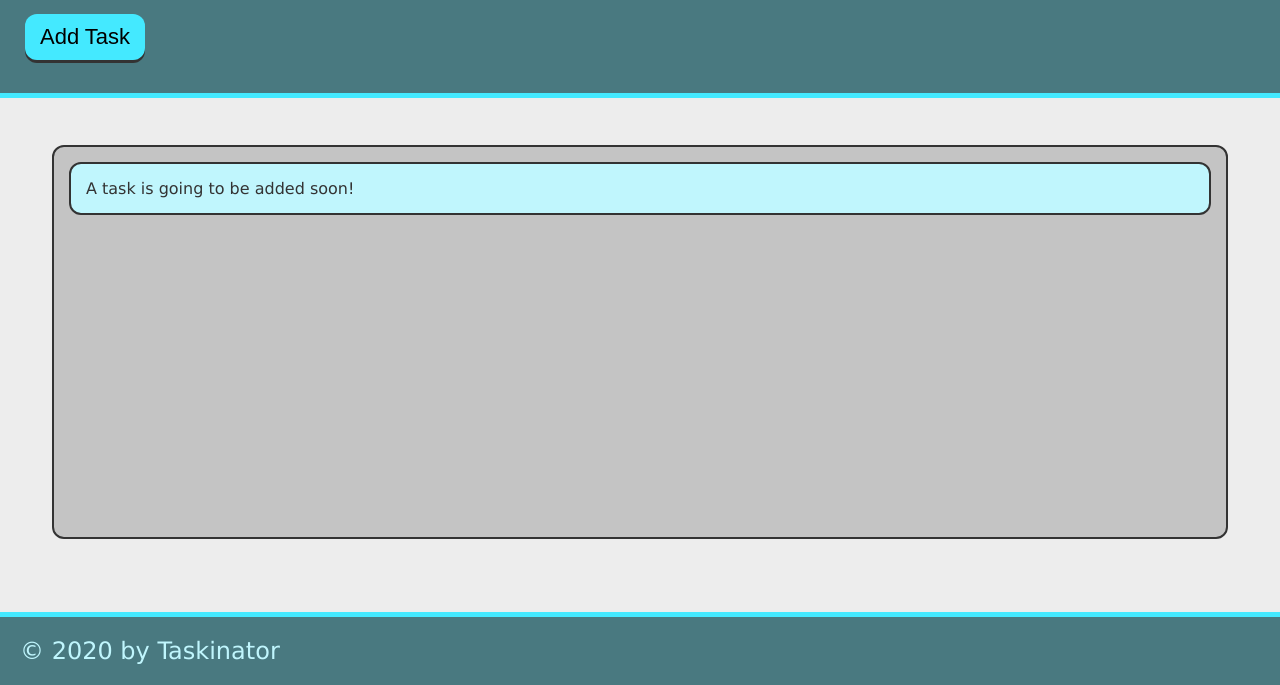
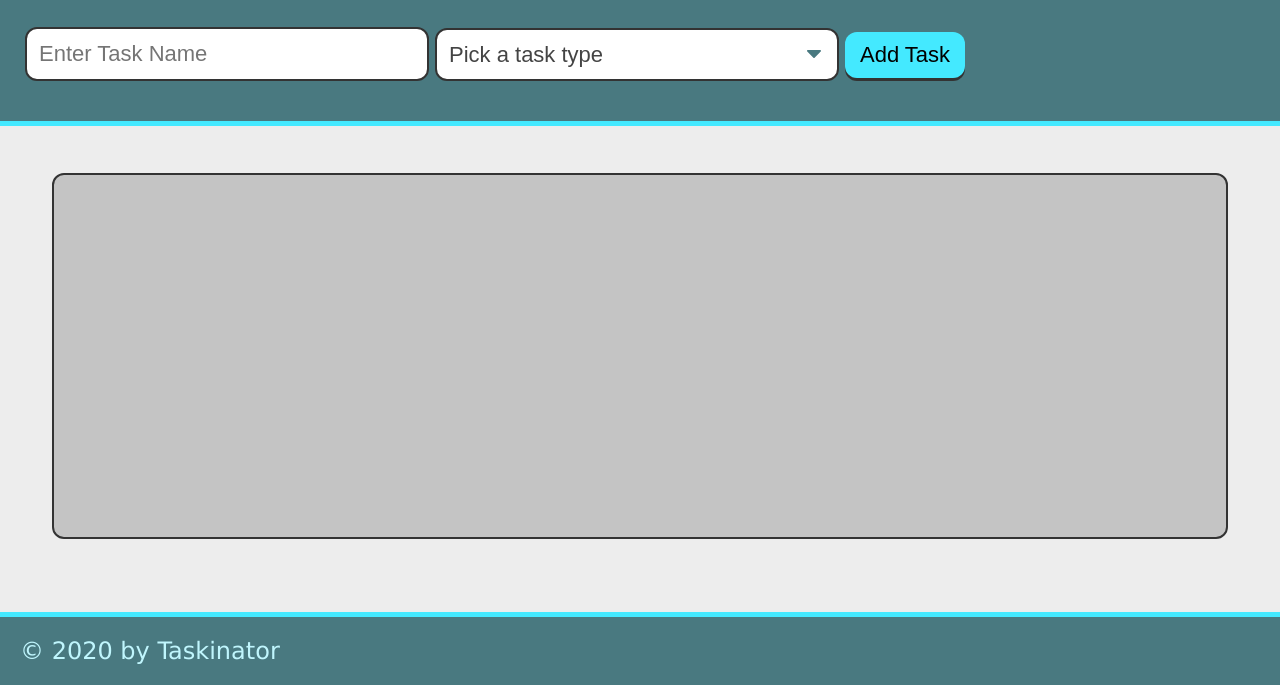
Before and after one commit to DiSantoz/taskinator, a plain HTML site: page index.html in a window 1280 px wide. Shown: the part 115-800 px from the top of the page. Drawn offline with Linux system fonts and the light colour scheme.

Commit message:
created form submission

```diff
--- a/assets/js/script.js
+++ b/assets/js/script.js
@@ -1,12 +1,15 @@
-var buttonEl = document.querySelector("#save-task");
+var formEl = document.querySelector("#task-form");
 var tasksToDoEl = document.querySelector("#tasks-to-do");
 
 //creates a function that creates a new task, styles the task, adds text, adds this element to task list
-var createTaskHandler = function (){
+var createTaskHandler = function (event){
+
+    event.preventDefault();
+
     var listItemEl = document.createElement("li");
     listItemEl.className = "task-item";
     listItemEl.textContent = "This is a new task.";
     tasksToDoEl.appendChild(listItemEl);
 };
 //when button is clicked, it calls up on the function above!
-buttonEl.addEventListener("click", createTaskHandler);
+formEl.addEventListener("submit", createTaskHandler);
--- a/index.html
+++ b/index.html
@@ -1,5 +1,6 @@
 <!DOCTYPE html>
 <html lang="en">
+
 <head>
     <meta charset="UTF-8">
     <meta http-equiv="X-UA-Compatible" content="IE=edge">
@@ -7,20 +8,35 @@
     <title>Document</title>
     <link rel="stylesheet" href="./assets/css/style.css">
 </head>
+
 <body>
     <header>
         <h1 class="page-title">Taskinator </h1>
         <p>Click the button below to add a new task!</p>
-        <button class="btn" id="save-task">Add Task</button>
+        <form id="task-form">
+            <div class="form-group">
+                <input type="text" name="task-name" placeholder="Enter Task Name" />
+              </div>
+              <dic class="form-group">
+                  <select name="task-type" class="select-dropdown">
+                      <option value ="" disabled selected>Pick a task type</option>
+                      <option value="Print">Print</option>
+                      <option value="Web">Web</option>
+                      <option value ="Mobile">Mobile</option>
+                  </select>
+              </dic>
+            <div class="form-group">
+                <button class="btn" id="save-task" type="submit">Add Task</button>
+            </div>
+
+        </form>
     </header>
 
     <main class="page-content">
         <section class="task-list-wrapper">
             <h2 class="list-title"></h2>
             <ul class="task-list" id="tasks-to-do">
-                <li class="task-item">
-                    A task is going to be added soon!
-                </li>
+
             </ul>
         </section>
     </main>
@@ -29,4 +45,5 @@
     </footer>
     <script src="assets/js/script.js"></script>
 </body>
+
 </html>
```
